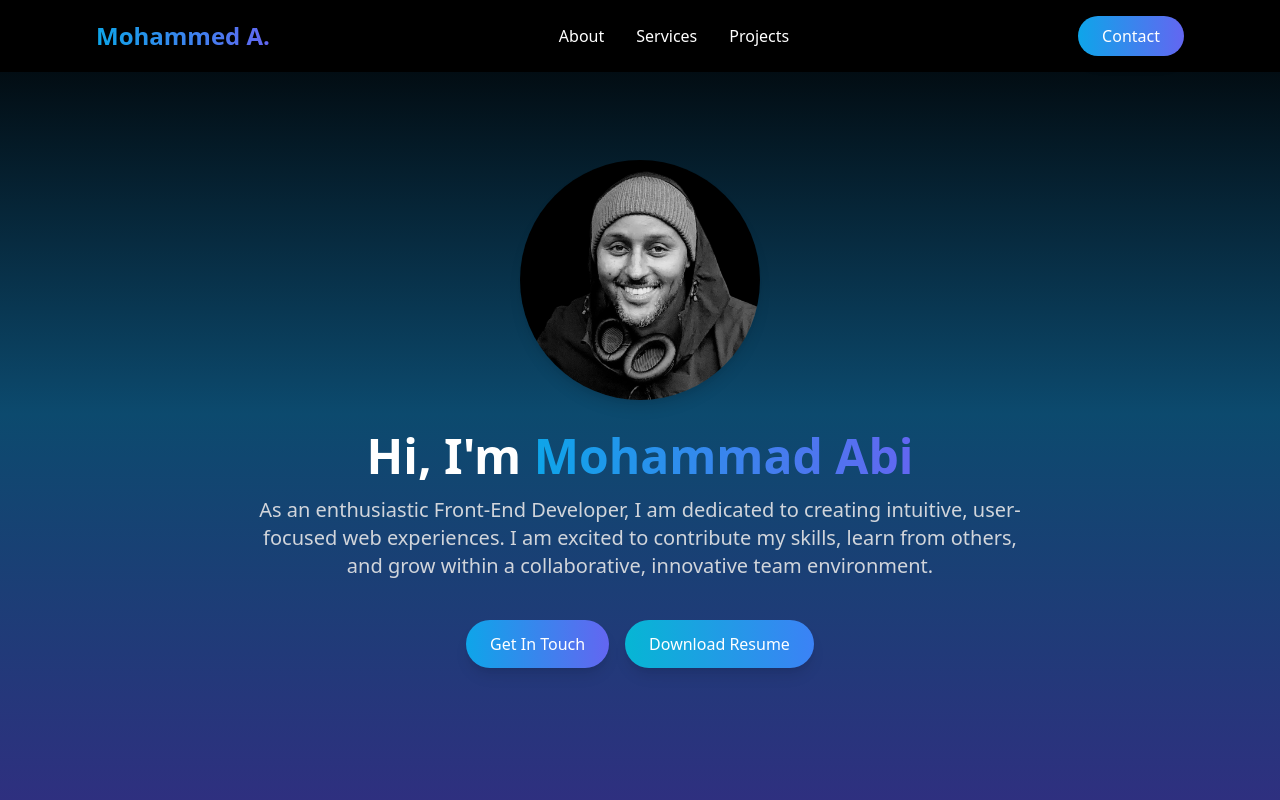
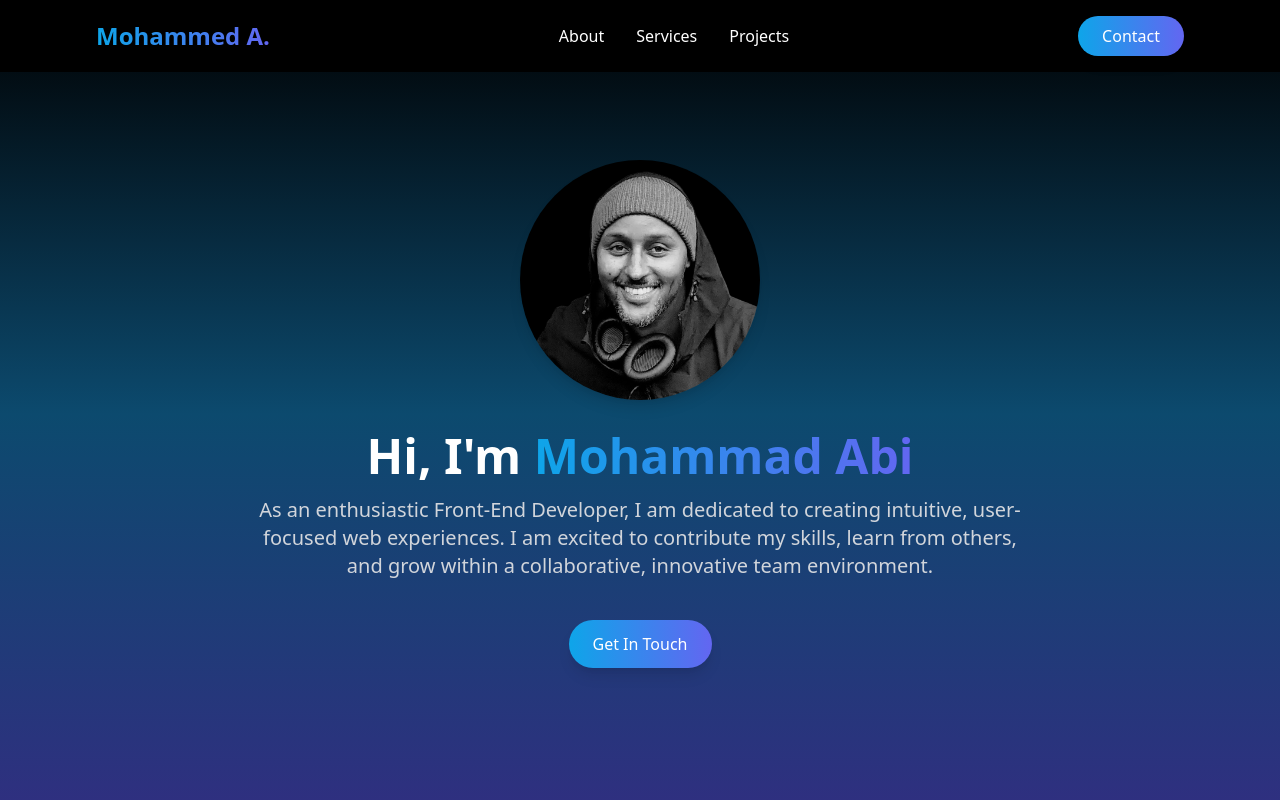
Before and after one commit to MohammedAbi/Personal-Portfolio-Website-with-React-Vite-and-Tailwind-CSS, a React (Vite) app: page / in a window 1280 px wide. Shown: the top 800 px of the page. Built offline with nearby package versions, Linux system fonts and the light colour scheme.

Commit message:
Removed contact and Resume button

```diff
--- a/src/App.jsx
+++ b/src/App.jsx
@@ -3,7 +3,6 @@ import Hero from "./components/Hero";
 import About from "./components/About";
 import Service from "./components/Service";
 import Projects from "./components/Projects";
-import Contact from "./components/Contact";
 import Footer from "./components/Footer";
 
 function App() {
@@ -14,7 +13,6 @@ function App() {
       <About />
       <Service />
       <Projects />
-      <Contact />
       <Footer />
     </div>
   );
--- a/src/components/Hero.jsx
+++ b/src/components/Hero.jsx
@@ -40,14 +40,14 @@ function Hero() {
           Get In Touch
         </a>
         {/* Resume Button */}
-        <a
+        {/* <a
           href={ResumeFile}
           download="Mohammad_Abi_Resume.pdf"
           className="bg-gradient-to-r from-cyan-500 to-blue-500 text-white px-6 py-3 rounded-full
             shadow-lg transform transition-transform duration-300 hover:scale-110 hover:shadow-xl"
         >
           Download Resume
-        </a>
+        </a> */}
       </div>
     </div>
   );
```
